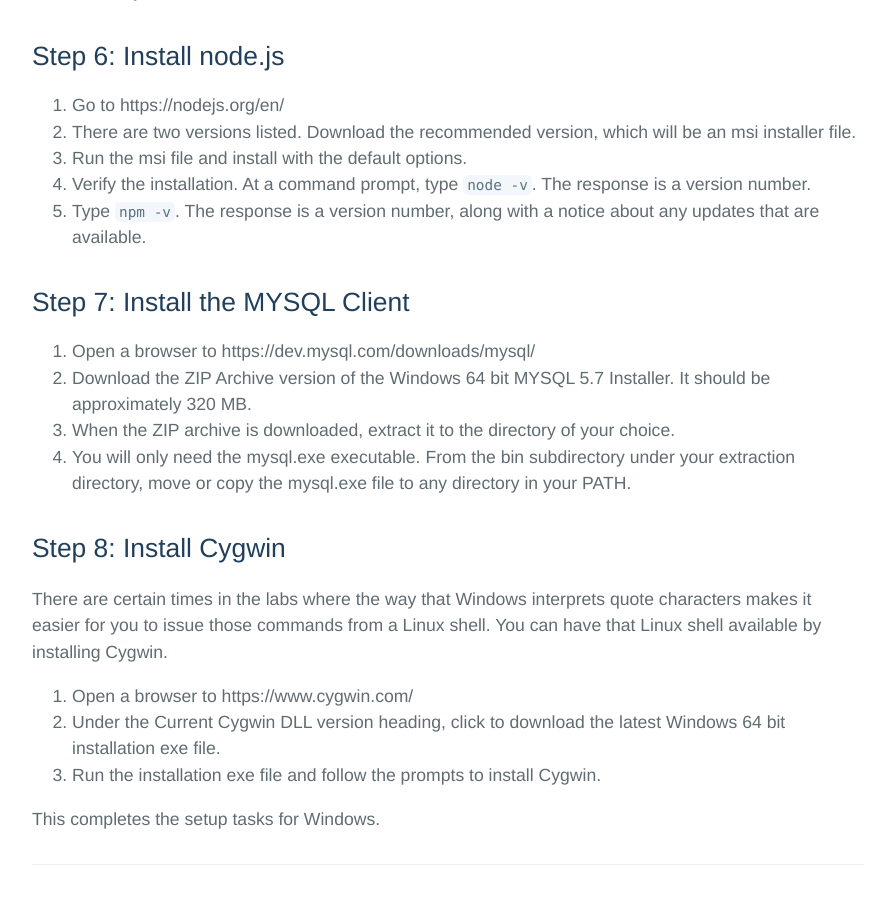
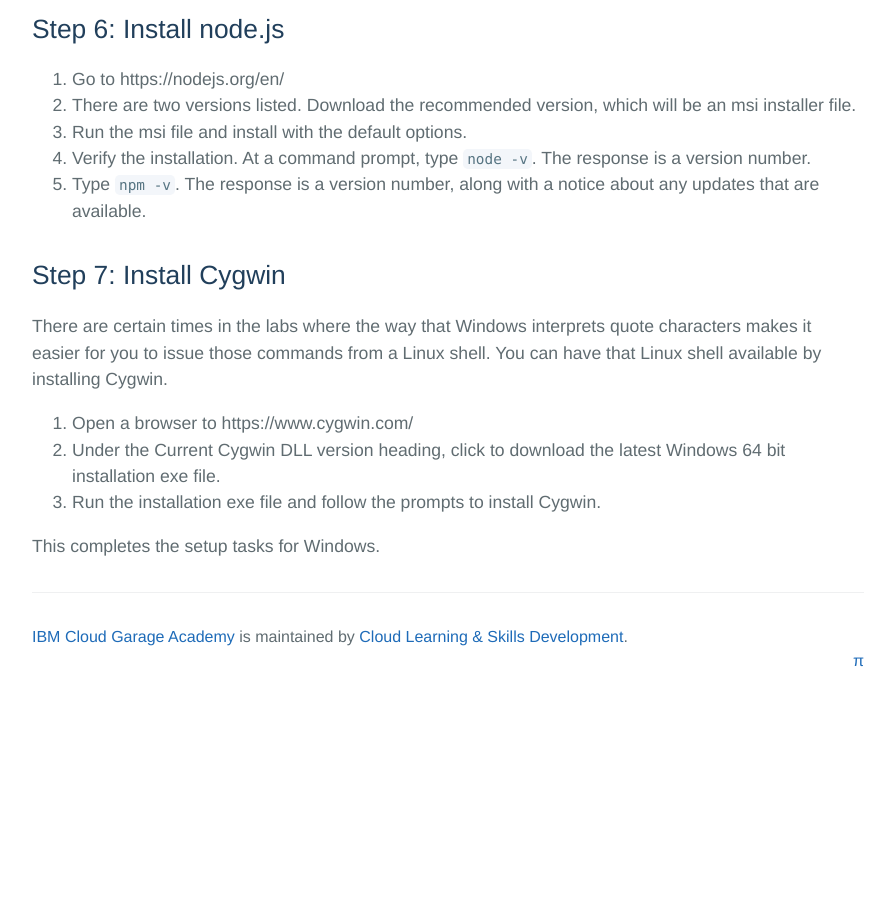
Before and after one commit to ibm-cloud-academy/ibm-cloud-academy.github.io, a Jekyll site: the page built from set_up_windows.md, in a window 1280 px wide and 900 px high, scrolled down 2433 px. Shown: the whole window, without its empty margins (192-1087 px from the left). Built offline with Jekyll 4.4.1, drawn with Linux system fonts in a browser that asks for light colours; some web fonts are replaced; our own code applies the rules of GitHub Pages for plain Markdown files; after the commit the page ends 3138 px from its top, so only the background shows below that; some of the changed text lies outside the part shown.

Commit message:
Remove mysql client step

```diff
--- a/set_up_windows.md
+++ b/set_up_windows.md
@@ -8,8 +8,7 @@ This document provides the steps to install the software required to begin the e
 4. Add JAVA_HOME variable to the System PATH
 5. Install Gradle
 6. Install node.js
-7. Install the MYSQL client
-8. Install Cygwin
+7. Install Cygwin
 
 ## Step 1:  Install curl
 1. Create a folder named:  __C:\curl__.
@@ -63,13 +62,7 @@ Add JAVA_HOME to the Path by editing an environment variable.
 4. Verify the installation. At a command prompt, type `node -v`. The response is a version number.
 5. Type `npm -v`. The response is a version number, along with a notice about any updates that are available.
 
-## Step 7: Install the MYSQL Client
-1. Open a browser to https://dev.mysql.com/downloads/mysql/
-2. Download the ZIP Archive version of the Windows 64 bit MYSQL 5.7 Installer. It should be approximately 320 MB.
-3. When the ZIP archive is downloaded, extract it to the directory of your choice.
-4. You will only need the mysql.exe executable. From the bin subdirectory under your extraction directory, move or copy the mysql.exe file to any directory in your PATH.
-
-## Step 8: Install Cygwin
+## Step 7: Install Cygwin
 
 There are certain times in the labs where the way that Windows interprets quote characters makes it easier for you to issue those commands from a Linux shell. You can have that Linux shell available by installing Cygwin.
 
```
